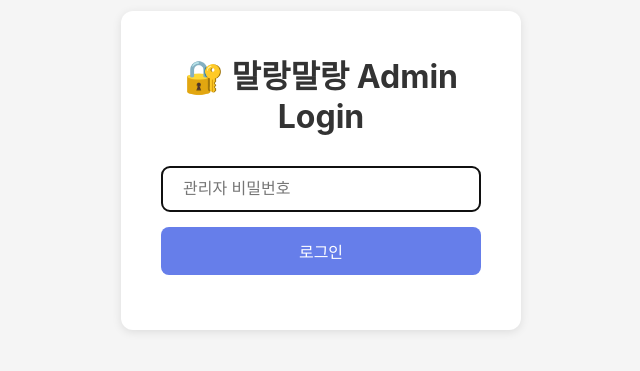
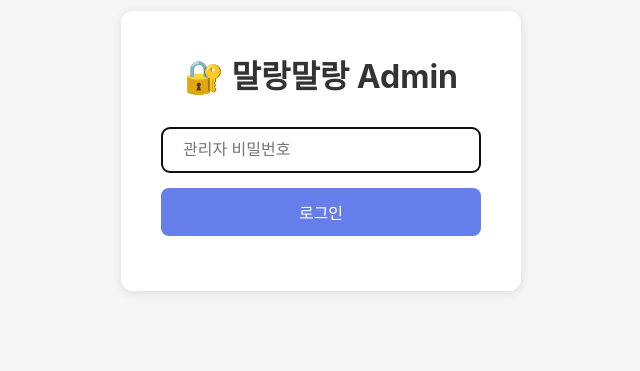
Before and after one commit to yoonichoi/bigbrain-tracker, a plain HTML site: page frontend/admin.html in a window 1280 px wide. Shown: the part 109-480 px from the top of the page, without its empty margins (319-959 px from the left). Drawn offline with Linux system fonts and the light colour scheme; files whose address does not match are found by name.

Commit message:
login page fix

```diff
--- a/frontend/admin.html
+++ b/frontend/admin.html
@@ -170,7 +170,7 @@
 <body>
     <!-- 로그인 화면 -->
     <div class="login-box" id="login-box">
-        <h1>🔐 말랑말랑 Admin Login </h1>
+        <h1>🔐 말랑말랑 Admin </h1>
         <form id="login-form">
             <input type="password" id="admin-password" placeholder="관리자 비밀번호" required autofocus>
             <button type="submit">로그인</button>
```
